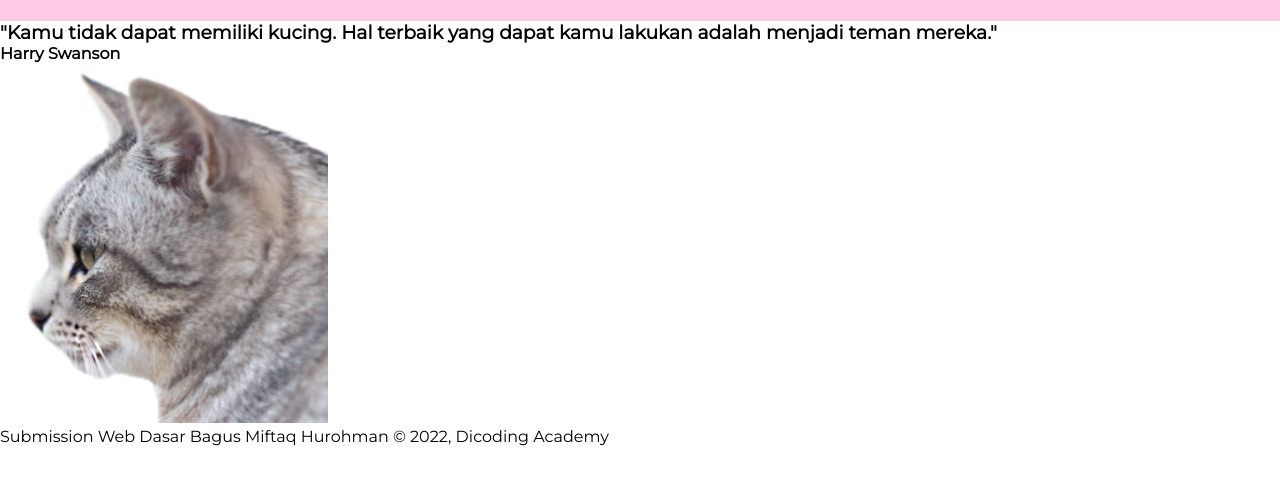
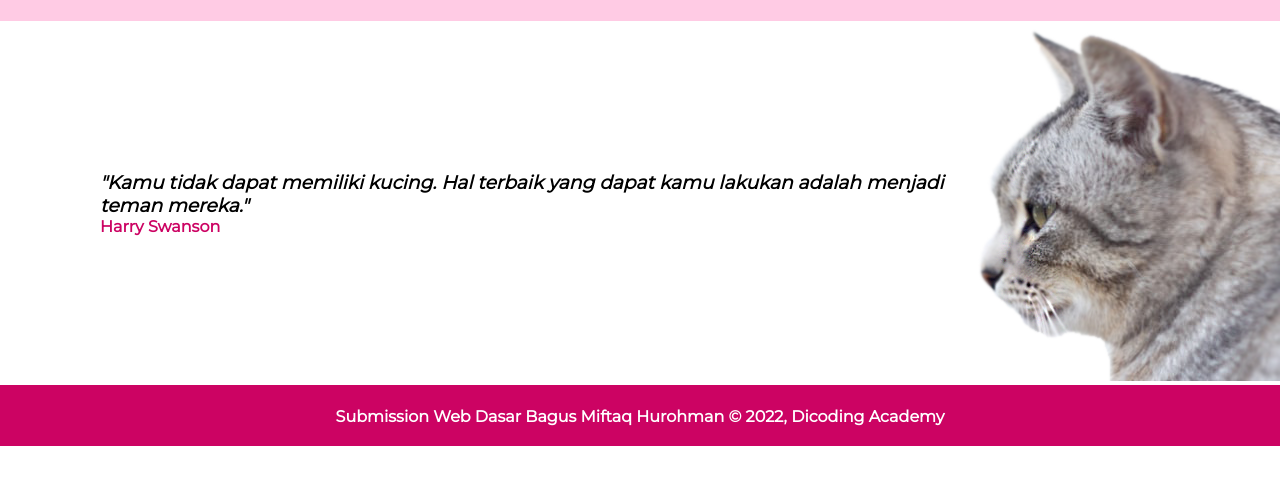
Before and after one commit to BagusMiftaq/Bagus-Submis, a plain HTML site: page index.html in a window 1280 px wide. Shown: the part 55-540 px from the top of the page. Drawn offline with Linux system fonts and the light colour scheme.

Commit message:
ke 4 css untuk intro

```diff
--- a/assets/styles/style.css
+++ b/assets/styles/style.css
@@ -10,7 +10,9 @@ body {
   overflow-x: hidden;
 }
 
+/*---------------------- layouting bagian header---------------------------*/
 nav {
+  position: sticky;
   background-color: #ffcbe4;
   display: flex;
   padding: 24px 36px;
@@ -120,13 +122,76 @@ nav ul a:hover {
     right: 0;
     top: 0;
     width: 50%;
-    height: 100vh;
+    height: 80vh;
     flex-direction: column;
     transform: translateX(100%);
     transition: all 1s;
+  }
+
+  nav ul.slide {
+    opacity: 1;
+    transform: translateX(0);
+  }
+
+  .big-cat{
+      display: none;
+  }
+
+  .kata-kata{
+      display: none;
+  }
+
 }
 
-  nav ul.slide {
-      transform: translateX(0);
+/*---------------------- batas layouting bagian header---------------------------*/
+
+/*---------------------- layouting bagian main---------------------------*/
+main {
+  overflow: auto;
+}
+
+.intro {
+    border-bottom: 2px solid;
+    border-color: #cc0363;
+    display: flex;
+    justify-content: space-between;
+
+}
+
+.kata-kata {
+    padding-top: 150px;
+    padding-left: 100px;
+    float: left;
+}
+
+h3 {
+    font-style: italic;
+}
+
+h4 {
+    font-weight: bold;
+    color: #cc0363;
+}
+
+.big-cat{
+    float: right;
+
+}
+
+.card {
+    box-shadow: 0 4px 8px 0 rgba(0, 0, 0, 0.2);
+    border-radius: 5px;
+    padding: 20px;
+    margin-top: 20px;
   }
+
+/*----------------------Batas layouting bagian main---------------------------*/
+
+/*---------------------- layouting bagian footer---------------------------*/
+footer {
+  padding: 20px;
+  color: white;
+  background-color: #cc0363;
+  text-align: center;
+  font-weight: bold;
 }
```
